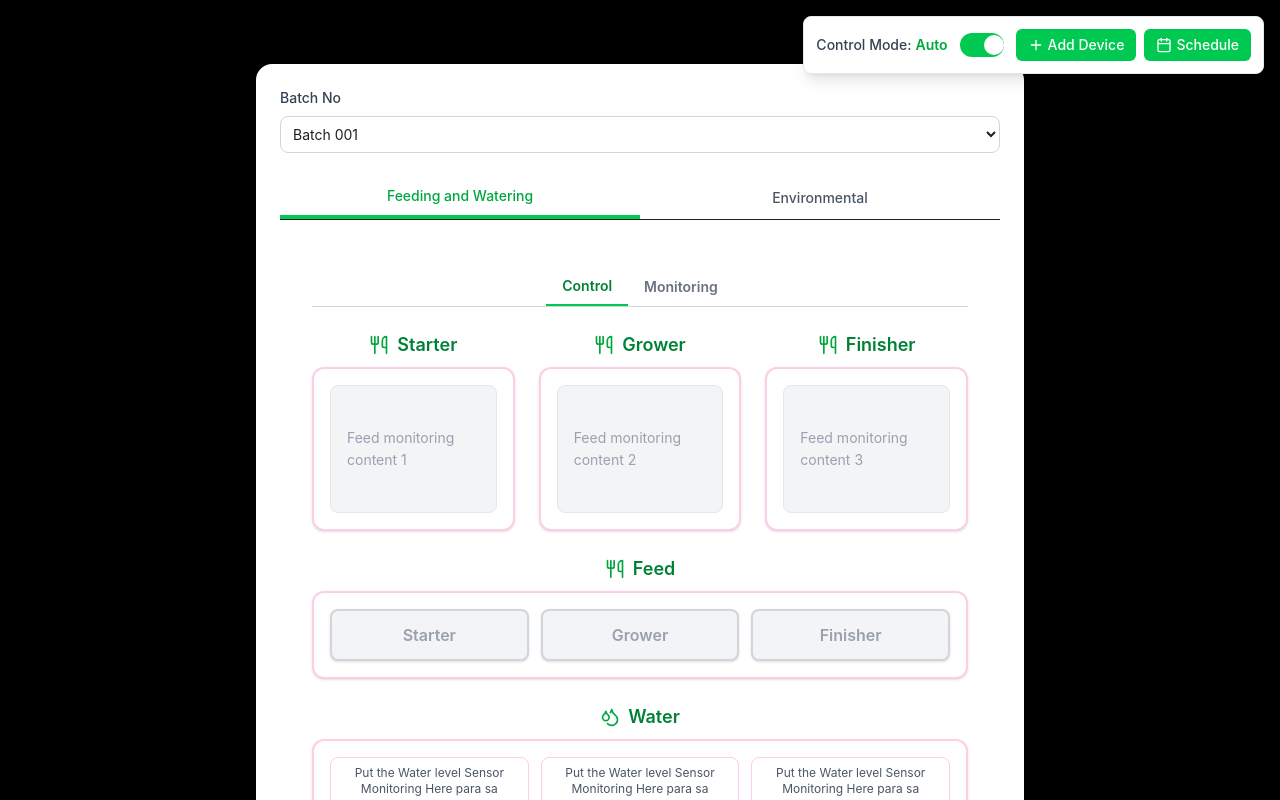
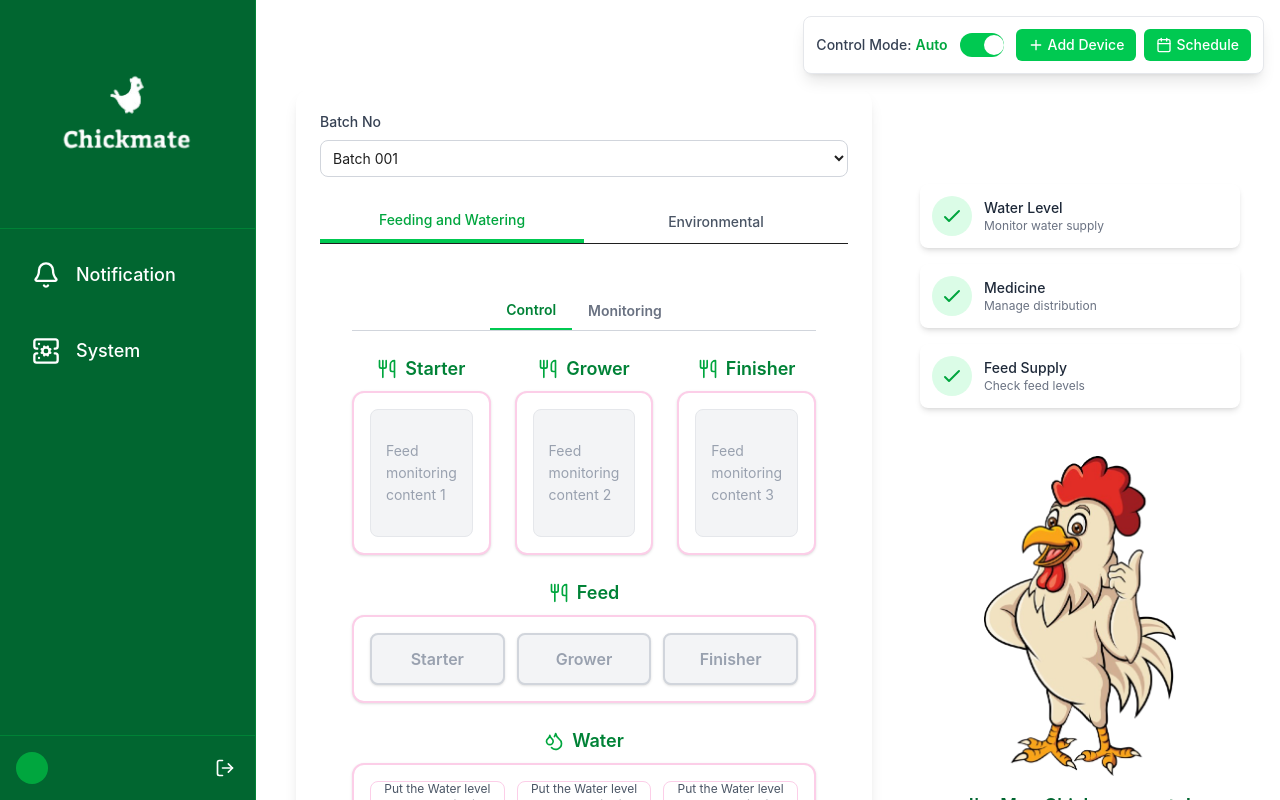
Before and after one commit to 05-14th/PMS, a React (Vite) app: page /control in a window 1280 px wide. Shown: the top 800 px of the page. Built offline with nearby package versions, Linux system fonts and the light colour scheme; no server answers.

Commit message:
UI - CONTROL LATEST-Fixed

```diff
--- a/src/pages/Control.tsx
+++ b/src/pages/Control.tsx
@@ -1,6 +1,8 @@
-import React, { useState, useRef } from "react";
+import React, { useState, useRef, useEffect } from "react";
+import ControlBody from "../components/ControlBody";
 import Feedingandwatering from "./Extra/Control/Feedingandwatering";
 import Environmental from "./Extra/Control/Environmental";
+import GuideModal from "./Extra/Control/GuideModal";
 
 const SubTabsPage: React.FC<{ onShowGuide: () => void }> = ({ onShowGuide }) => {
   const [activeTab, setActiveTab] = useState("feeding");
@@ -14,12 +16,15 @@
 
   return (
     <div
-      className="w-full max-w-3xl mx-auto p-6 bg-white shadow-lg rounded-2xl mt-16 relative"
+      className="w-full max-w-3xl mx-auto p-6 bg-white shadow-lg rounded-2xl mt-16"
       ref={tabContainerRef}
     >
       {/* ✅ Batch No Combo Box */}
       <div className="mb-6">
-        <label htmlFor="batch" className="block text-sm font-medium text-gray-700 mb-2">
+        <label
+          htmlFor="batch"
+          className="block text-sm font-medium text-gray-700 mb-2"
+        >
           Batch No
         </label>
         <select
@@ -68,4 +73,190 @@
   );
 };
 
-export default SubTabsPage;
+function Control() {
+  const [showGuide, setShowGuide] = useState(false);
+  const [isMobile, setIsMobile] = useState(window.innerWidth < 768);
+  const tabContainerRef = useRef<HTMLDivElement>(null);
+  const [modalPosition, setModalPosition] = useState({ top: 0, left: 0 });
+
+  useEffect(() => {
+    const handleResize = () => {
+      setIsMobile(window.innerWidth < 768);
+    };
+    window.addEventListener("resize", handleResize);
+    return () => window.removeEventListener("resize", handleResize);
+  }, []);
+
+  useEffect(() => {
+    if (showGuide && tabContainerRef.current) {
+      const rect = tabContainerRef.current.getBoundingClientRect();
+      setModalPosition({
+        top: rect.bottom + window.scrollY,
+        left: rect.left + window.scrollX,
+      });
+    }
+  }, [showGuide]);
+
+  return (
+    <div className={`min-h-screen bg-black ${showGuide ? "overflow-hidden" : ""}`}>
+      <ControlBody className="relative">
+        <div className="w-full px-4 flex flex-col lg:flex-row justify-between relative">
+          {/* Main content */}
+          <div className="flex-1" ref={tabContainerRef}>
+            <SubTabsPage onShowGuide={() => setShowGuide(true)} />
+
+            {showGuide && (
+              <div className="fixed inset-0 z-50 flex items-center justify-center p-4">
+                <div
+                  className="absolute inset-0 bg-black/30 backdrop-blur-lg"
+                  onClick={() => setShowGuide(false)}
+                ></div>
+                <div
+                  className="relative w-full max-w-2xl z-10"
+                  style={{
+                    position: "fixed",
+                    top: "50%",
+                    left: "50%",
+                    transform: "translate(-50%, -50%)",
+                    width: "90%",
+                    maxWidth: "42rem",
+                  }}
+                >
+                  <GuideModal onClose={() => setShowGuide(false)} />
+                </div>
+              </div>
+            )}
+          </div>
+
+          {/* ✅ Right sidebar - Desktop only */}
+          <div className="hidden lg:flex flex-col w-80 ml-12 mt-40 space-y-8">
+            <div className="space-y-4">
+              {/* Water Container */}
+              <div className="bg-white p-3 rounded-lg shadow-md flex items-center space-x-3">
+                <div className="bg-green-100 p-2 rounded-full">
+                  <svg
+                    xmlns="http://www.w3.org/2000/svg"
+                    className="h-6 w-6 text-green-600"
+                    fill="none"
+                    viewBox="0 0 24 24"
+                    stroke="currentColor"
+                  >
+                    <path
+                      strokeLinecap="round"
+                      strokeLinejoin="round"
+                      strokeWidth={2}
+                      d="M5 13l4 4L19 7"
+                    />
+                  </svg>
+                </div>
+                <div>
+                  <h3 className="font-medium text-sm text-gray-800">Water Level</h3>
+                  <p className="text-xs text-gray-500">Monitor water supply</p>
+                </div>
+              </div>
+
+              {/* Medicine Container */}
+              <div className="bg-white p-3 rounded-lg shadow-md flex items-center space-x-3">
+                <div className="bg-green-100 p-2 rounded-full">
+                  <svg
+                    xmlns="http://www.w3.org/2000/svg"
+                    className="h-6 w-6 text-green-600"
+                    fill="none"
+                    viewBox="0 0 24 24"
+                    stroke="currentColor"
+                  >
+                    <path
+                      strokeLinecap="round"
+                      strokeLinejoin="round"
+                      strokeWidth={2}
+                      d="M5 13l4 4L19 7"
+                    />
+                  </svg>
+                </div>
+                <div>
+                  <h3 className="font-medium text-sm text-gray-800">Medicine</h3>
+                  <p className="text-xs text-gray-500">Manage distribution</p>
+                </div>
+              </div>
+
+              {/* Feed Supply Container */}
+              <div className="bg-white p-3 rounded-lg shadow-md flex items-center space-x-3">
+                <div className="bg-green-100 p-2 rounded-full">
+                  <svg
+                    xmlns="http://www.w3.org/2000/svg"
+                    className="h-6 w-6 text-green-600"
+                    fill="none"
+                    viewBox="0 0 24 24"
+                    stroke="currentColor"
+                  >
+                    <path
+                      strokeLinecap="round"
+                      strokeLinejoin="round"
+                      strokeWidth={2}
+                      d="M5 13l4 4L19 7"
+                    />
+                  </svg>
+                </div>
+                <div>
+                  <h3 className="font-medium text-sm text-gray-800">Feed Supply</h3>
+                  <p className="text-xs text-gray-500">Check feed levels</p>
+                </div>
+              </div>
+            </div>
+
+            {/* ✅ Mrs. Chick Help */}
+            <div className="flex flex-col items-center mt-4">
+              <img
+                src="/Extras/Mr_Chick.png"
+                alt="Mr. Chick"
+                className="w-48 h-48 object-contain"
+              />
+              <div className="text-center mt-4">
+                <p className="text-green-800 font-semibold text-lg mb-2">
+                  I'm Mrs. Chick your mate!
+                </p>
+                <p className="text-md text-green-700 mb-4">
+                  Need some help?
+                  <br />
+                  Click "Guide me"
+                </p>
+                <button
+                  className="bg-green-700 hover:bg-green-800 text-white font-bold py-2 px-6 rounded-full transition-all duration-200 text-md transform hover:scale-105"
+                  onClick={() => setShowGuide(true)}
+                >
+                  Guide me
+                </button>
+              </div>
+            </div>
+          </div>
+
+          {/* ✅ Mobile floating guide button */}
+          {isMobile && (
+            <button
+              onClick={() => setShowGuide(true)}
+              className="fixed bottom-8 left-1/2 transform -translate-x-1/2 bg-green-700 text-white rounded-full w-16 h-16 flex items-center justify-center shadow-lg z-40 hover:bg-green-800 transition-colors"
+              aria-label="Open guide"
+            >
+              <svg
+                xmlns="http://www.w3.org/2000/svg"
+                className="h-8 w-8"
+                fill="none"
+                viewBox="0 0 24 24"
+                stroke="currentColor"
+              >
+                <path
+                  strokeLinecap="round"
+                  strokeLinejoin="round"
+                  strokeWidth={2}
+                  d="M8.228 9c.549-1.165 2.03-2 3.772-2 2.21 0 4 1.343 4 3 0 1.4-1.278 2.575-3.006 2.907-.542.104-.994.54-.994 1.093m0 3h.01M21 12a9 9 0 11-18 0 9 9 0 0118 0z"
+                />
+              </svg>
+            </button>
+          )}
+        </div>
+      </ControlBody>
+    </div>
+  );
+}
+
+export default Control;
```
